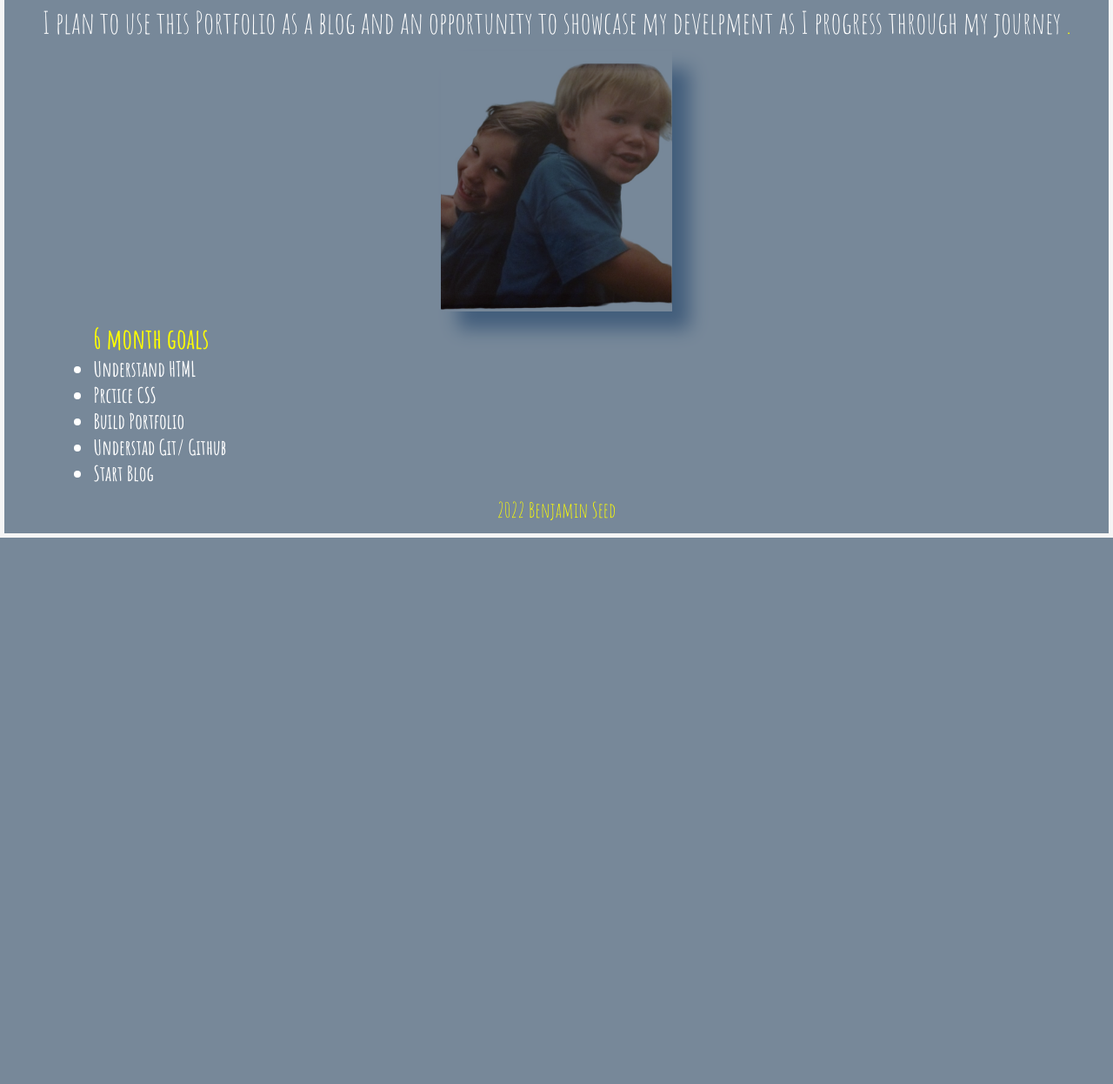
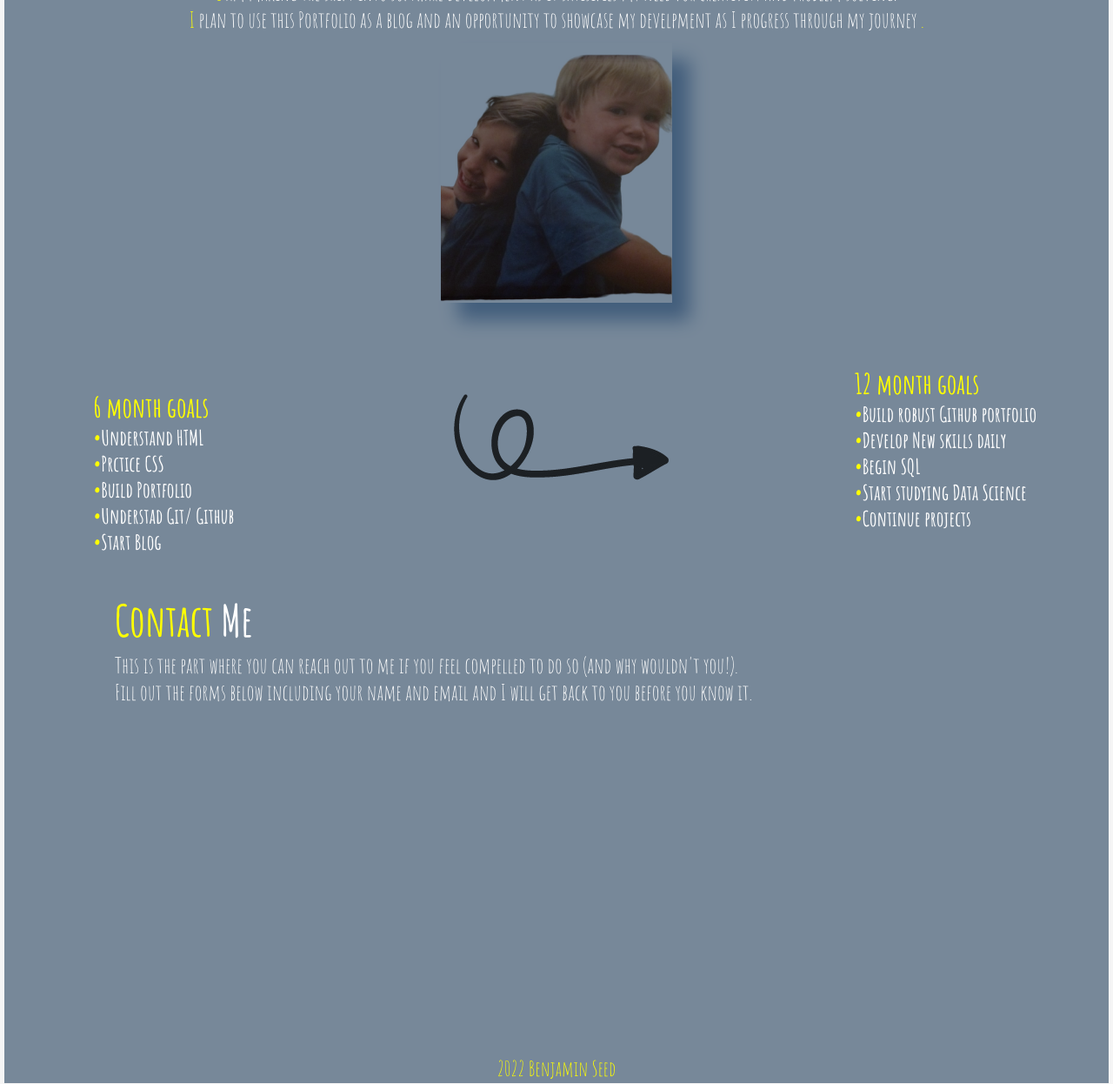
Before and after one commit to BenjaminSeed/Bens-Portfolio, a plain HTML site: page index.html in a window 1280 px wide. Shown: the part 546-1792 px from the top of the page at 87% size. Before the commit the page ends 1164 px from the top, so only its background shows below. Drawn offline with Linux system fonts and the light colour scheme; files whose address does not match are found by name.

Commit message:
added image of arrow lists and changed layout

```diff
--- a/index.html
+++ b/index.html
@@ -32,8 +32,8 @@
     <h3 class='test-class'>About Me</h3>
     <div class='me'>
     <p> <span>Hello,</span> my name is Ben and I currently work as an import merchandiser for a wholesale fashion company.</p>
-    <p>I am making the shift into software development as it satisifies my need for creativity and problem solving.</p>
-        <p>I plan to use this Portfolio as a blog and an opportunity to showcase my develpment as I progress through my journey <span>.</span></p>
+    <p> <span>I</span> am making the shift into software development as it satisifies my need for creativity and problem solving.</p>
+        <p> <span>I</span>  plan to use this Portfolio as a blog and an opportunity to showcase my develpment as I progress through my journey <span>.</span></p>
     </div>
 </section>
     <nav>
@@ -51,6 +51,26 @@
             </ul>
         </nav>
     </div>
+    <div class='arrow'>
+    <div id="banner"><img src="images/pngegg.png" id="arrow"></div>
+</div>
+    <div class='future'>
+        <nav>
+            <ul>
+                <h5 class='twelve'>12 month goals</h5>
+                <li>Build robust Github portfolio</li>
+                <li>Develop New skills daily</li>
+                <li>Begin SQL</li>
+                <li>Start studying Data Science</li>
+                <li>Continue projects</li>
+            </ul>
+        </nav>
+    </div>
+    <div class='contact'>
+        <h3> <span>Contact</span> Me </h3>
+        <p> This is the part where you can reach out to me if you feel compelled to do so (and why wouldn't you!). </p>
+        <p> Fill out the forms below including your name and email and I will get back to you before you know it. </p>
+</div>
     <footer id='footer'>2022 Benjamin Seed</footer>
     </body>
 </html>
--- a/styles.css
+++ b/styles.css
@@ -36,8 +36,6 @@ span {
     text-align: center;
     font-family: 'Amatic SC', cursive;
 }
-
-
 /***********Links**********/
 
 a:link {
@@ -179,6 +177,7 @@ h4 {
     font-size: x-large;
     text-align: left;
     padding-left: 1px;
+    padding-top: 7%;
 }
 .goals {
     color: #FFFF00;
@@ -187,6 +186,34 @@ h4 {
 
 li {
     color: white;
+    list-style: none;
+}
+
+li::before {
+    content: "\2022";
+    color: #FFFF00;
+}
+
+.future {
+    position: relative;
+    top: -465px;
+    font-size: x-large;
+    text-align: left;
+    padding-left: 75%;
+}
+.twelve {
+    color: #FFFF00;
+    font-size: xx-large;
+}
+
+li {
+    color: white;
+    list-style: none;
+}
+
+li::before {
+    content: "\2022";
+    color: #FFFF00;
 }
 
 #footer {
@@ -195,5 +222,46 @@ li {
     text-align: center;
     margin-top: 2px;
     margin-bottom: 2px;
-    padding: 10px;
+    padding: 0;
 }
+
+.arrow {
+    height:auto;
+    width:auto;
+    display: block;
+    margin-left: auto;
+    margin-right: auto;
+    width: 50%;
+}
+#banner {
+    width: 100%;
+    height: auto;
+    left: 0px;
+    right: 0px;
+}
+#arrow {
+    position: relative;
+    display: block;
+    width: 50%;
+    height: auto;
+    padding: 0;
+    margin-left: auto;
+    margin-right: auto;
+    mix-blend-mode: multiply;
+    top: -250px;
+}
+
+.contact {
+    position: relative;
+    color: white;
+    font-size: larger;
+    padding-top: -100px;
+    margin-left: 10%;
+    top: -400px;
+}
+h3 {
+    font-size: 50px;
+}
+p {
+    font-size: 25px;
+}
```
Also changed, not shown: images/pngegg.png (added).
